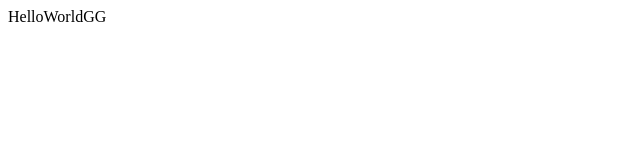
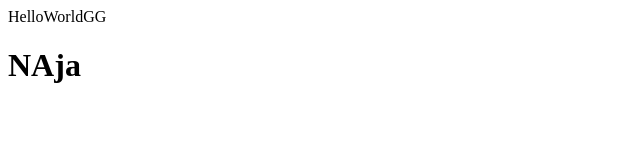
Before and after one commit to Yor-in/test, a plain HTML site: page index.html in a window 1280 px wide. Shown: the whole page, without its empty margins (0-640 px from the left). Drawn offline with Linux system fonts and the light colour scheme.

Commit message:
Update index.html

```diff
--- a/index.html
+++ b/index.html
@@ -8,5 +8,6 @@
 </head>
 <body>
     <div>HelloWorldGG</div>
+    <h1>NAja</h1>
 </body>
 </html>
```
